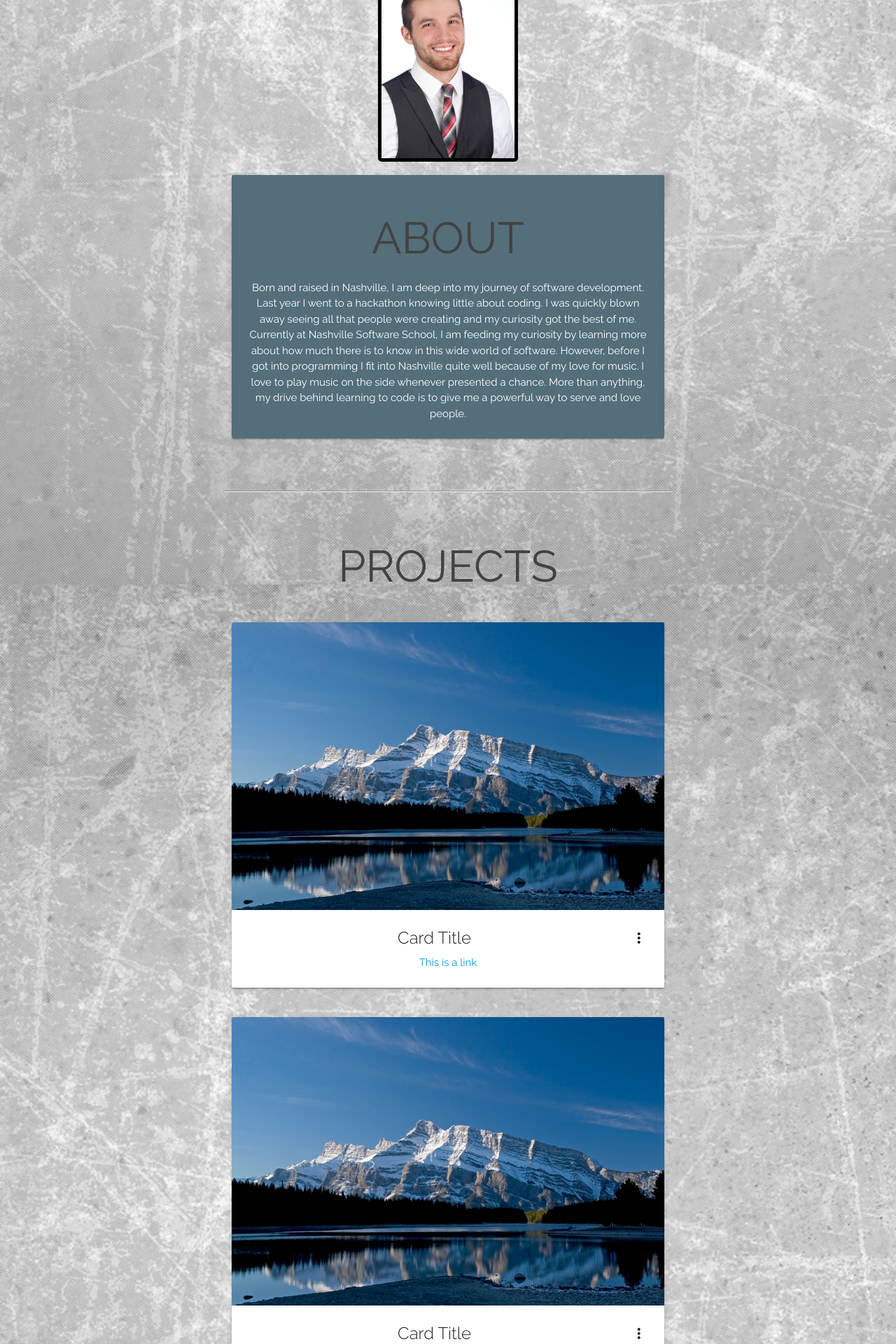
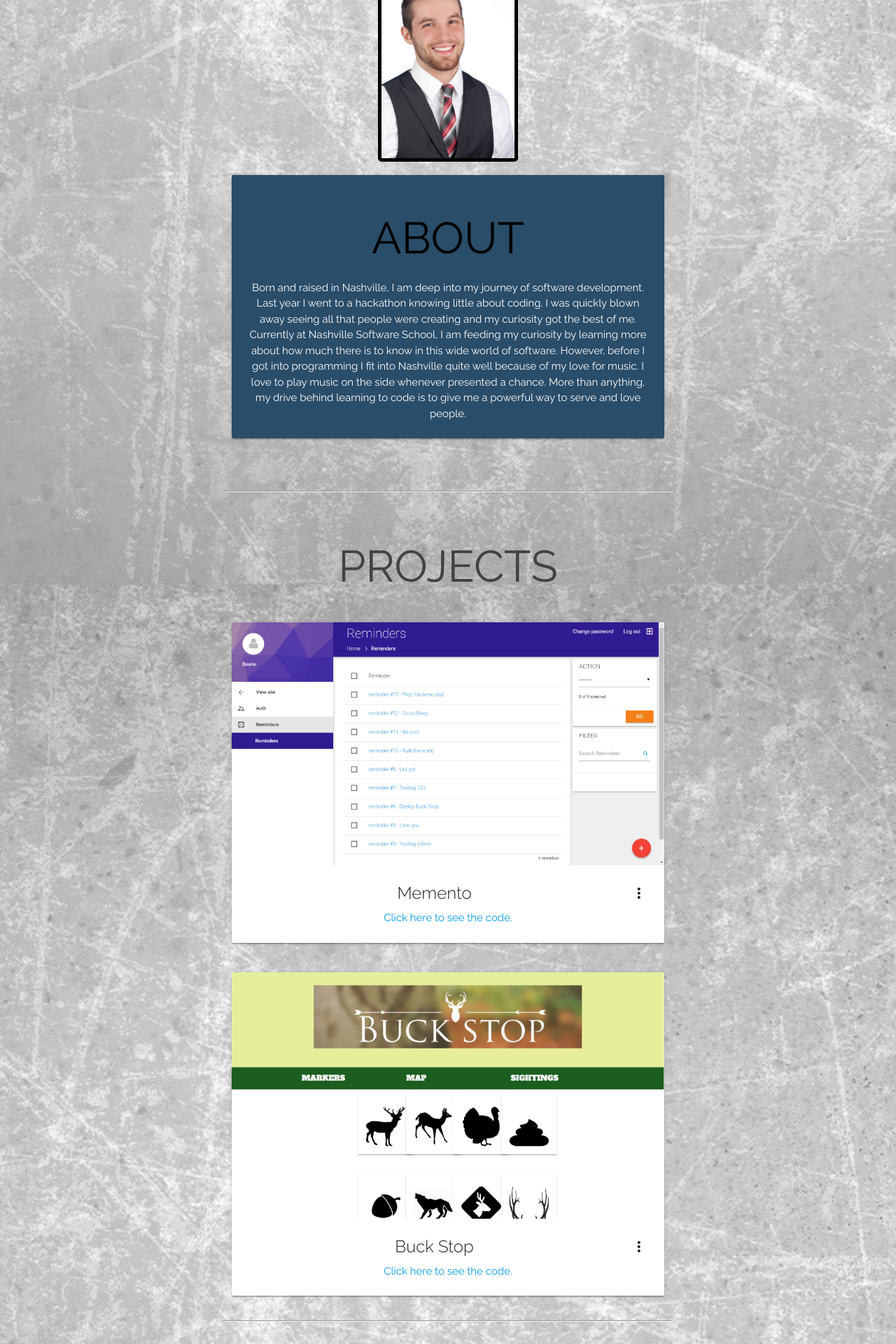
Before and after one commit to Deanomatic/Deanomatic.github.io, a PHP site: page / in a window 1280 px wide. Shown: the part 1019-2939 px from the top of the page at 70% size. Run offline with PHP 8.4, Linux system fonts and the light colour scheme; some libraries are stand-ins or nearby versions.

Commit message:
Worked on a lot of coloring.

```diff
--- a/Styles/main.css
+++ b/Styles/main.css
@@ -186,7 +186,7 @@ h1 {
     margin-right: auto;
     width: 70%;
     text-align: center;
-    color: #2a4d69;
+    color: #424242;
     padding-bottom: 20px;
     min-height: 100vh;
 }
--- a/index.html
+++ b/index.html
@@ -6,6 +6,7 @@
     <meta name="viewport" content="width=device-width, initial-scale=1">
     <meta charset="utf-8">
     <link href="Styles\main.css" rel="stylesheet">
+    <link rel="stylesheet" type="text/css" href="/Styles/icon.css">
     <link href='http://fonts.googleapis.com/css?family=Open+Sans:400,300,700,600' rel='stylesheet' type='text/css'>
     <link href='http://fonts.googleapis.com/css?family=Roboto' rel='stylesheet' type='text/css'>
     <link href='http://fonts.googleapis.com/css?family=Raleway:400,700,300' rel='stylesheet' type='text/css'>
@@ -43,16 +44,15 @@
         <div class="banner" background="images/code.jpg">
             <h1 id="header-text">Dean Smith</h1>
         </div>
+<!--////////////////////////////////// ABOUT //////////////////////////////////////-->
         <div id="about">
             <img id="Capa_1" src="images\2017_04_26_C18_0373.jpg">
-
-           <!--  <h1 id="about-header">About</h1> -->
             <div class="row">
 
                 <div class="col m12 text-center">
-                  <div class="card blue-grey darken-1">
+                  <div class="card" style="background-color: #2a4d69;">
                     <div class="card-content white-text">
-                      <span class="card-title"><h1>About</h1></span>
+                      <span class="card-title"><h1 style="color: black;" >About</h1></span>
                       <p>Born and raised in Nashville, I am deep into my journey of software development.
                     Last year I went to a hackathon knowing little about coding. I was quickly blown away seeing all
                     that people were creating and my curiosity got the best of me. Currently at Nashville Software School,
@@ -67,6 +67,7 @@
             </div>
         </div>
         <hr></hr>
+<!--////////////////////////////////// PROJECTS //////////////////////////////////////-->
         <div id="projects">
         <div class="row">
             <div class="col m6 offset-m3">
@@ -74,21 +75,15 @@
             <h1 id="test-heading">Projects</h1>
             <div class="card">
                 <div class="card-image waves-effect waves-block waves-light">
-                  <img class="activator" src="images/canada1.jpg">
+                  <img class="activator" src="/images/memento.PNG">
                 </div>
                 <div class="card-content">
-                  <span class="card-title activator grey-text text-darken-4">Card Title<i class="material-icons right">more_vert</i></span>
-                  <p><a href="#">This is a link</a></p>
+                  <span class="card-title activator grey-text text-darken-4">Memento<i class="material-icons right">more_vert</i></span>
+                  <p><a href="https://github.com/Deanomatic/back-end-capstone/tree/master/mysite">Click here to see the code.</a></p>
                 </div>
                 <div class="card-reveal">
-                  <span class="card-title grey-text text-darken-4">Card Title<i class="material-icons right">close</i></span>
-                  <p>Born and raised in Nashville, I am deep into my journey of software development.
-                    Last year I went to a hackathon knowing little about coding. I was quickly blown away seeing all
-                    that people were creating and my curiosity got the best of me. Currently at Nashville Software School,
-                     I am feeding my curiosity by learning more about how much there is to know in this wide world of software.
-                      However, before I got into programming I fit into Nashville quite well because of my love for music. I
-                      love to play music on the side whenever presented a chance. More than anything, my drive behind learning to
-                       code is to give me a powerful way to serve and love people.</p>
+                  <span class="card-title grey-text text-darken-4">Memento<i class="material-icons right">close</i></span>
+                  <p>This is another way to help people keep track of their busy schedules. It provides a central place to keep track of everything. It also allows users to remind others of tasks at the chosen time. More are to be built out in this app in the future. The frontend of this app uses django-material and takes advantage of the robust django admin.</p>
                 </div>
               </div>
             </div>
@@ -97,14 +92,30 @@
             <div class="col m6 offset-m3">
             <div class="card">
                 <div class="card-image waves-effect waves-block waves-light">
-                  <img class="activator" src="images/canada1.jpg">
+                  <img class="activator" src="/images/buck_stop.PNG">
                 </div>
                 <div class="card-content">
-                  <span class="card-title activator grey-text text-darken-4">Card Title<i class="material-icons right">more_vert</i></span>
-                  <p><a href="#">This is a link</a></p>
+                  <span class="card-title activator grey-text text-darken-4">Buck Stop<i class="material-icons right">more_vert</i></span>
+                  <p><a href="https://github.com/Deanomatic/buck-stop">Click here to see the code.</a></p>
                 </div>
                 <div class="card-reveal">
-                  <span class="card-title grey-text text-darken-4">Card Title<i class="material-icons right">close</i></span>
+                  <span class="card-title grey-text text-darken-4">Buck Stop<i class="material-icons right">close</i></span>
+                  <p>This app is still in production and has many more goals to be finished. The purpose is to allow a simple and convinient way for hunters to know what's going on in their local hunting areas. I want to allow hunters and anyone esle who is interested in wildlife to be able to easily track and and even share useful info on wildlife. So please feel free to make use of what you can with this app.</p>
+                </div>
+              </div>
+            </div>
+        </div>
+        </div>
+        <hr></hr>
+<!--////////////////////////////////// EXPERIENCE //////////////////////////////////////-->
+        <div id="experience">
+        <h1 id="experience-header">Experience</h1>
+            <div id="container">
+                <div class="row">
+                    <div class="col m12 text-center">
+                      <div class="card" style="background-color: #2a4d69;">
+                        <h2 style="color: black;">Nashville House Painter</h2>
+                        <div class="card-content white-text">
                           <p>Born and raised in Nashville, I am deep into my journey of software development.
                         Last year I went to a hackathon knowing little about coding. I was quickly blown away seeing all
                         that people were creating and my curiosity got the best of me. Currently at Nashville Software School,
@@ -117,22 +128,45 @@
                     </div>
                 </div>
             </div>
-        <hr></hr>
-        <div id="experience">
-            <h1 id="experience-header">Experience</h1>
-            <div id="img-box">
-                <img class="image" id="img1" src="http://graphicdesignsinspiration.com/wp-content/uploads/2014/07/250-Free-PSD-Mockup-For-Graphic-Designers-04.jpg">
-                <img class="image" id="img2" src="http://ltheme.com/wp-content/uploads/2014/04/browser-mockups-psd.jpg">
+            <div id="container">
+                <div class="row">
+                    <div class="col m12 text-center">
+                      <div class="card" style="background-color: #2a4d69;">
+                      <h2 style="color: black;" >Nashville Software School</h2>
+                        <div class="card-content white-text">
+                          <p>Born and raised in Nashville, I am deep into my journey of software development.
+                        Last year I went to a hackathon knowing little about coding. I was quickly blown away seeing all
+                        that people were creating and my curiosity got the best of me. Currently at Nashville Software School,
+                         I am feeding my curiosity by learning more about how much there is to know in this wide world of software.
+                          However, before I got into programming I fit into Nashville quite well because of my love for music. I
+                          love to play music on the side whenever presented a chance. More than anything, my drive behind learning to
+                           code is to give me a powerful way to serve and love people.</p>
                         </div>
                       </div>
                     </div>
+                </div>
+            </div>
+        </div>
+<!--////////////////////////////////// CONTACT //////////////////////////////////////-->
     <div id="contact">
-        <h1 id="contact-heading">Contact</h1>
+
+
+    </div>
+    <footer>Dean Smith &copy 2017
+        <button>Beam me up!</button>
+    </footer>
+    <script src="Scripts\script.js"></script>
+    <!-- materialize javascript -->
+    <script type="text/javascript" src="https://code.jquery.com/jquery-2.1.1.min.js"></script>
+    <script type="text/javascript" src="js/materialize.min.js"></script>
+    <script type="text/javascript" src="js/materialize.js"></script>
+</body>
+</html>
+
 
 <svg version="1.1" xmlns="http://www.w3.org/2000/svg" xmlns:xlink="http://www.w3.org/1999/xlink">
             <a href="http://www.facebook.com">
                 <g id="facebook" sketch:type="MSLayerGroup" transform="translate(40.000000, 40.000000)">
-                    <!--<rect id="Rectangle" sketch:type="MSShapeGroup" x="0" y="0" width="44" height="44"></rect>-->
                     <circle id="Oval" stroke="#2a4d69" stroke-width="2" sketch:type="MSShapeGroup" cx="22" cy="22" r="22"></circle>
                     <path d="M23.3147057,35 L18.4372418,35 L18.4372418,23.4985483 L16,23.4985483 L16,19.535534 L18.4372418,19.535534 L18.4372418,17.1562737 C18.4372418,13.9234411 19.8127074,12 23.7230238,12 L26.9776468,12 L26.9776468,15.964466 L24.9435074,15.964466 C23.4212558,15.964466 23.3206665,16.5182719 23.3206665,17.5518493 L23.3139606,19.535534 L27,19.535534 L26.5685836,23.4985483 L23.3139606,23.4985483 L23.3139606,35 L23.3147057,35 Z" id="Shape" fill="#2a4d69" sketch:type="MSShapeGroup"></path>
                 </g>
@@ -159,16 +193,3 @@
                 </g>
             </a>
         </svg>
-
-        <div id="map-canvas"></div>
-    </div>
-    <footer>Dean Smith &copy 2017
-        <button>Beam me up!</button>
-    </footer>
-    <script src="Scripts\script.js"></script>
-    <!-- materialize javascript -->
-    <script type="text/javascript" src="https://code.jquery.com/jquery-2.1.1.min.js"></script>
-    <script type="text/javascript" src="js/materialize.min.js"></script>
-    <script type="text/javascript" src="js/materialize.js"></script>
-</body>
-</html>
```
Also changed, not shown: Styles/icon.css (added), images/1498142301 (1).ico (deleted), images/blue-background.jpg (deleted), images/buck_stop.PNG (added), images/code.jpg (deleted), images/dev.jpg (deleted), images/grey2-background.jpg (deleted), images/memento.PNG (added). Lines whose indentation alone changed are shown as unchanged.
